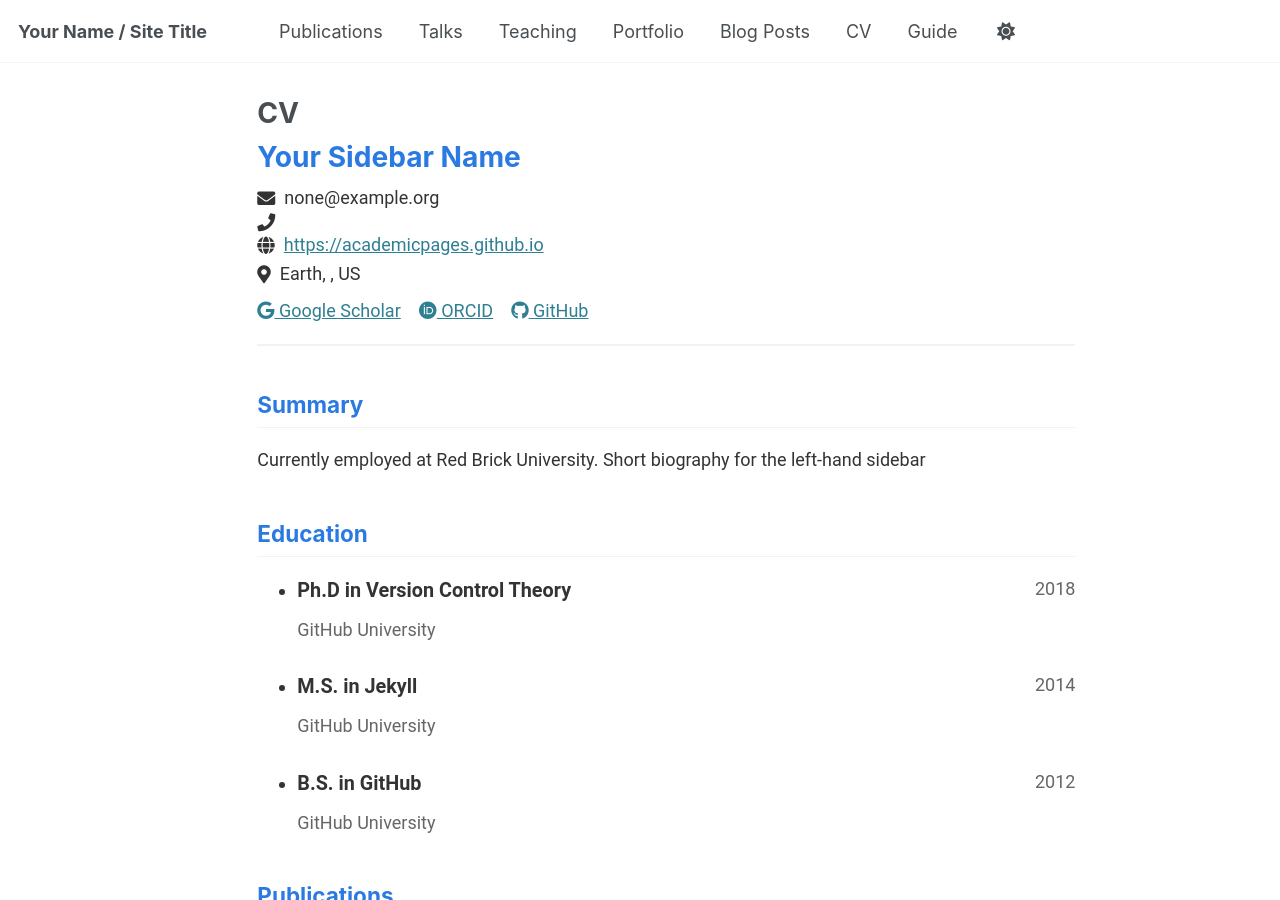
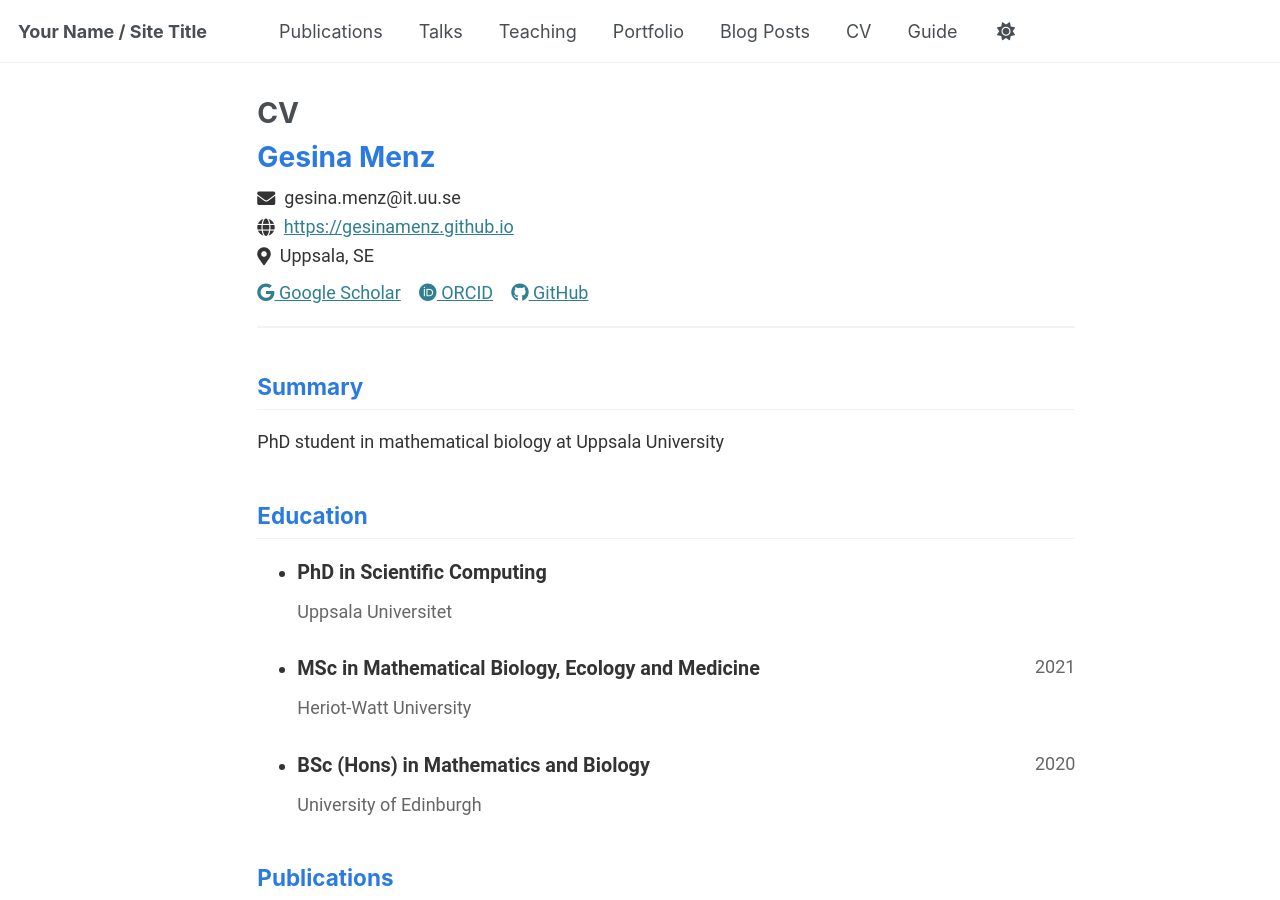
Before and after one commit to menzge/menzge.github.io, a Jekyll site: the page built from _pages/cv-json.md, in a window 1280 px wide and 900 px high. Built offline with Jekyll 4.4.1, drawn with Linux system fonts in a browser that asks for light colours.

Commit message:
Update cv.json

```diff
--- a/_data/cv.json
+++ b/_data/cv.json
@@ -1,61 +1,58 @@
 {
   "basics": {
-    "name": "Your Sidebar Name",
-    "email": "none@example.org",
-    "phone": "",
-    "website": "https://academicpages.github.io",
-    "summary": "Currently employed at Red Brick University. Short biography for the left-hand sidebar",
+    "name": "Gesina Menz",
+    "email": "gesina.menz@it.uu.se",
+    "website": "https://gesinamenz.github.io",
+    "summary": "PhD student in mathematical biology at Uppsala University",
     "location": {
-      "address": "",
-      "postalCode": "",
-      "city": "Earth",
-      "countryCode": "US",
-      "region": ""
+      "address": "Uppsala Universitet",
+      "city": "Uppsala",
+      "countryCode": "SE"
     },
     "profiles": [
       {
         "network": "Google Scholar",
-        "username": "",
-        "url": "https://scholar.google.com/citations?user=PS_CX0AAAAAJ"
+        "username": "Gesina Menz",
+        "url": "https://scholar.google.se/citations?user=2lp9FuIAAAAJ&hl=en"
       },
       {
         "network": "ORCID",
-        "username": "",
-        "url": "http://orcid.org/yourorcidurl"
+        "username": "Gesina Menz",
+        "url": "https://orcid.org/0000-0002-3589-9824"
       },
       {
         "network": "GitHub",
-        "username": "academicpages",
-        "url": "https://github.com/academicpages"
+        "username": "menzge",
+        "url": "https://github.com/menzge"
       }
     ]
   },
   "work": [],
   "education": [
     {
-      "institution": "GitHub University",
-      "area": "Ph.D in Version Control Theory",
+      "institution": "Uppsala Universitet",
+      "area": "PhD in Scientific Computing",
       "studyType": "",
-      "startDate": "",
-      "endDate": "2018",
+      "startDate": "2022",
+      "endDate": "",
       "gpa": null,
       "courses": []
     },
     {
-      "institution": "GitHub University",
-      "area": "M.S. in Jekyll",
+      "institution": "Heriot-Watt University",
+      "area": "MSc in Mathematical Biology, Ecology and Medicine",
       "studyType": "",
       "startDate": "",
-      "endDate": "2014",
+      "endDate": "2021",
       "gpa": null,
       "courses": []
     },
     {
-      "institution": "GitHub University",
-      "area": "B.S. in GitHub",
+      "institution": "University of Edinburgh",
+      "area": "BSc (Hons) in Mathematics and Biology",
       "studyType": "",
       "startDate": "",
-      "endDate": "2012",
+      "endDate": "2020",
       "gpa": null,
       "courses": []
     }
```
